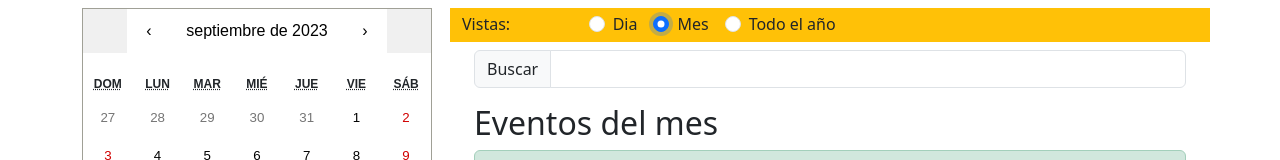
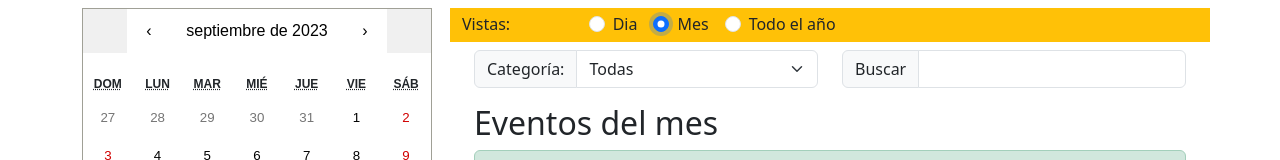
Before and after one commit to lchaconc/calendario-prototipo, a React (Vite) app: page / in a window 1280 px wide. Both pictures are taken after a click on the radio button "Mes". Shown: the top 160 px of the page. Built offline with nearby package versions, Linux system fonts and the light colour scheme.

Commit message:
integracion de buscador etieutas -reestrcutruación de métodos

```diff
--- a/src/App.jsx
+++ b/src/App.jsx
@@ -37,6 +37,7 @@ function App() {
           )}
           {selectedView == "mes" && (
             <EventosPorMes
+              categorias={categorias}
               eventos={eventos}
             />
           )}
--- /dev/null
+++ b/src/componentes/BuscadorGeneral.jsx
@@ -0,0 +1,112 @@
+//id de categoria seleccionada por el usuario  en el select
+let idCategoria="";
+//cadena de texto escrita por el usuario en input buscador
+let palabra="";
+
+
+export default function BuscadorGeneral({ eventos, categorias, setFiltrados }) {
+  const handleObtenerPalabra = (e) => {
+    palabra = e.target.value;
+    //setFiltrados(buscarPalabraClave(palabra));
+    filtrar()
+  };
+
+  //quita tildes, carcateres especiales y la convierte a minúscula
+  const normalizar = (palabra) => {
+    return palabra
+      .toLowerCase()
+      .normalize("NFD")
+      .replace(/[\u0300-\u036f]/g, "");
+  };
+
+  const buscarPalabraClave = (palabra) => {
+    palabra = normalizar(palabra);
+    const resultados = [];
+
+    for (const evento of eventos) {
+      const tituloNormalizado = normalizar(evento.titulo);
+      if (tituloNormalizado.includes(palabra)) {
+        resultados.push(evento);
+      }
+    }
+
+    return resultados;
+  };
+
+  function buscarPorCategoria(id) {
+    return eventos.filter((evento) => evento.idCategoria === id);
+  }
+
+  const handleSelect = (e) => {
+    idCategoria = e.target.value;
+    console.log("idCategoria", idCategoria);
+    filtrar()
+    /*
+    if (idCategoria === "Todas") {
+      setFiltrados(eventos);
+    } else {
+      setFiltrados(buscarPorCategoria(idCatSeleccionada));
+    }
+    */
+  };
+
+
+  const filtrar = () => {
+    if (eventos && idCategoria !== "") {
+      let tmpFiltrados = eventos.filter(
+        (item) =>
+          item.titulo && item.titulo === palabra &&
+          (idCategoria === "Todas" || item.idCategoria === idCategoria)
+      );
+      setFiltrados(tmpFiltrados);
+    }
+
+
+    if (eventos && palabra === "") {
+      let tmpFiltrados = eventos.filter(
+        (item) => idCategoria === "Todas" || item.idCategoria === idCategoria
+      );
+      setFiltrados(tmpFiltrados);
+    }
+  };
+
+  return (
+    <div className="row">
+      <div className="col-6">
+        <div className="input-group mb-3">
+          <label className="input-group-text" htmlFor="inputGroupSelect01">
+            Categoría:
+          </label>
+          <select
+            className="form-select"
+            id="inputGroupSelect01"
+            onChange={handleSelect}
+          >
+            <option defaultValue="Todas">Todas</option>
+            {categorias &&
+              categorias.map((cat) => (
+                <option key={cat.id} value={cat.id}>
+                  {cat.nombre}
+                </option>
+              ))}
+          </select>
+        </div>
+      </div>
+
+      <div className="col-6">
+        <div className="input-group mb-3">
+          <span className="input-group-text" id="inputGroup-sizing-default">
+            Buscar
+          </span>
+          <input
+            type="text"
+            onChange={handleObtenerPalabra}
+            className="form-control"
+            aria-label="Sizing example input"
+            aria-describedby="inputGroup-sizing-default"
+          />
+        </div>
+      </div>
+    </div>
+  );
+}
--- a/src/componentes/EventosPorDia.jsx
+++ b/src/componentes/EventosPorDia.jsx
@@ -1,16 +1,12 @@
 import { useState, useEffect } from "react";
 import DetalleEventos from "./DetalleEventos";
 import SelectCategorias from "./SelectCategorias";
-import Buscador from "./Buscador";
 
 export default function EventosPorDia({ categorias, eventos }) {
-  const [filtradosCat, setFiltradosCat] = useState(eventos);
   const [filtrados, setFiltrados] = useState(eventos);
 
   useEffect(() => {
-    eventos && setFiltradosCat(eventos)
-    console.log("eventosaaaaaaa", eventos);
-
+    eventos && setFiltrados(eventos)
   }, [eventos]);
 
   return (
@@ -25,27 +21,15 @@ export default function EventosPorDia({ categorias, eventos }) {
           <SelectCategorias
             eventos={eventos}
             categorias={categorias}
-            setFiltrados={setFiltradosCat}
+            setFiltrados={setFiltrados}
           />
         </div>
-
-{
-  /*
-        <div className="col-6">
-          <Buscador
-          eventos={filtrados}
-          setFiltrados={setFiltrados}
-          />
-        </div>
-  */
-}
-
       </div>
 
 
       <div className="row">
-        {filtradosCat &&
-          filtradosCat.map((evento) => (
+        {filtrados &&
+          filtrados.map((evento) => (
             <DetalleEventos evento={evento} className="alert-info" />
           ))}
       </div>
--- a/src/componentes/EventosPorMes.jsx
+++ b/src/componentes/EventosPorMes.jsx
@@ -1,8 +1,10 @@
 import { useState } from "react";
 import DetalleEventos from "./DetalleEventos";
 import Buscador from "./Buscador";
+import BuscadorGeneral from "./BuscadorGeneral";
 
-export default function EventosPorMes({ eventos }) {
+
+export default function EventosPorMes({ eventos, categorias }) {
   const [filtrados, setFiltrados] = useState(eventos);
 
 
@@ -10,11 +12,7 @@ export default function EventosPorMes({ eventos }) {
 
   return (
     <div className="container">
-      <div className="row">
-        <div className="col-12">
-        <Buscador eventos={eventos} setFiltrados={setFiltrados} />
-        </div>
-      </div>
+      <BuscadorGeneral eventos={eventos} categorias={categorias} setFiltrados={setFiltrados} />
 
       <div className="row">
         <div className="col-12">
```
